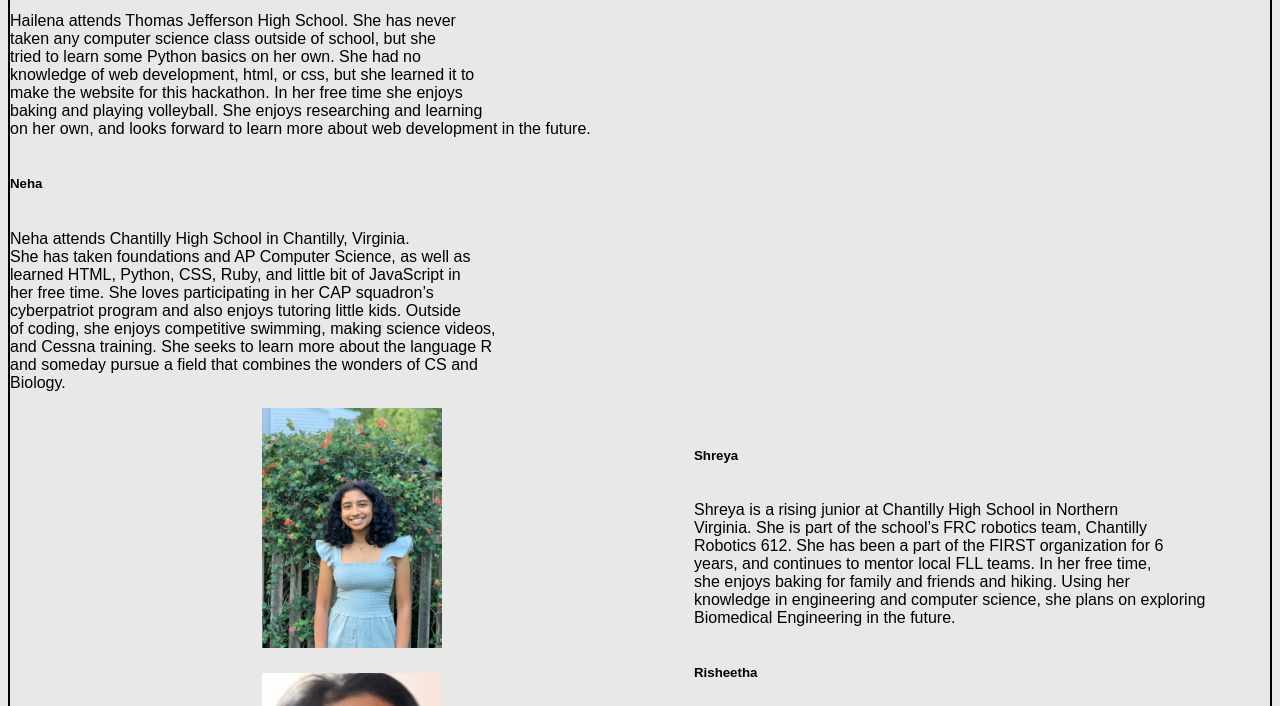
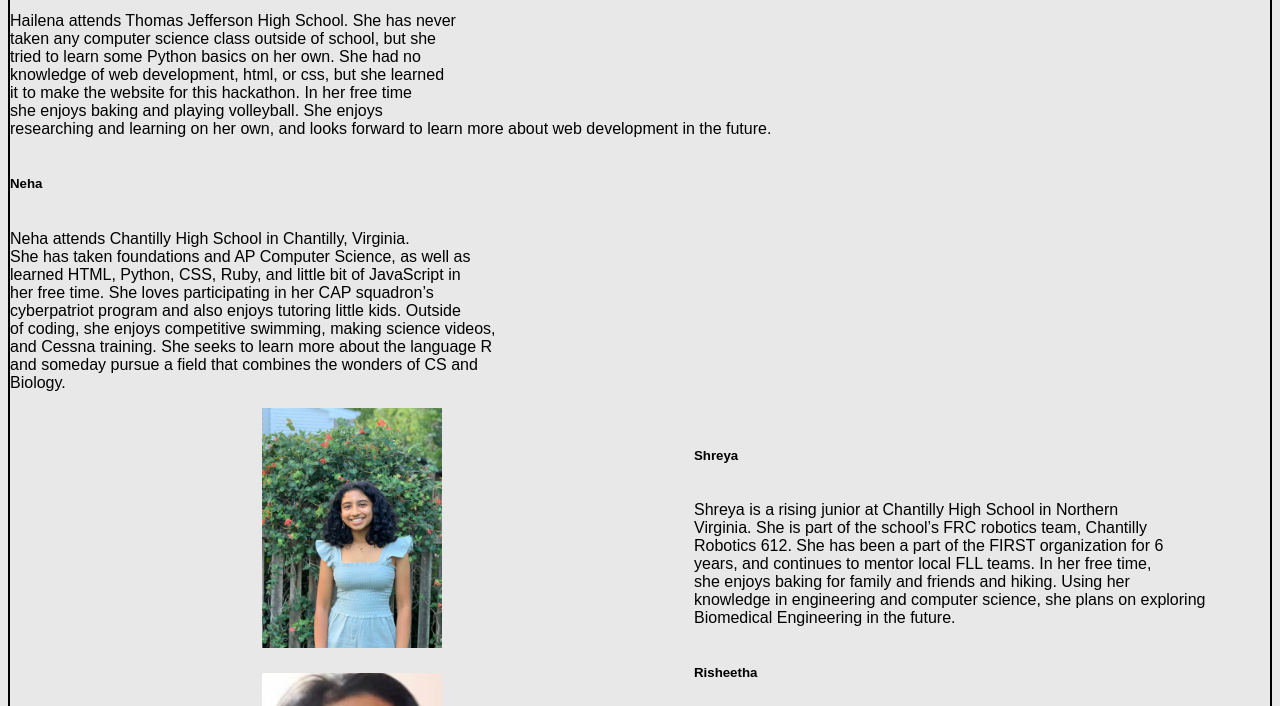
Before and after one commit to risheethagb/AirPollutionFinal, a Jekyll site: the page About Us/blurbs.html, which Jekyll copies as it is, in a window 1280 px wide and 900 px high, scrolled down 451 px, cut to the strip 194-900 px from the top of the window. Built offline with Jekyll 4.4.1, drawn with Linux system fonts in a browser that asks for light colours; part of the change alters nothing that is shown.

```diff
--- a/About Us/blurbs.html
+++ b/About Us/blurbs.html
@@ -39,10 +39,11 @@
     Hailena attends Thomas Jefferson High School. She has never <br>
     taken any computer science class outside of school, but she <br>
     tried to learn some Python basics on her own. She had no <br>
-    knowledge of web development, html, or css, but she learned it to <br>
-    make the website for this hackathon. In her free time she enjoys <br>
-    baking and playing volleyball. She enjoys researching and learning <br>
-    on her own, and looks forward to learn more about web development in the future.
+    knowledge of web development, html, or css, but she learned <br>
+    it to make the website for this hackathon. In her free time <br>
+    she enjoys baking and playing volleyball. She enjoys <br>
+    researching and learning on her own, and looks forward
+    to learn more about web development in the future.
     </p>
 	  <br>
 	  <h5>Neha</h5>
```
